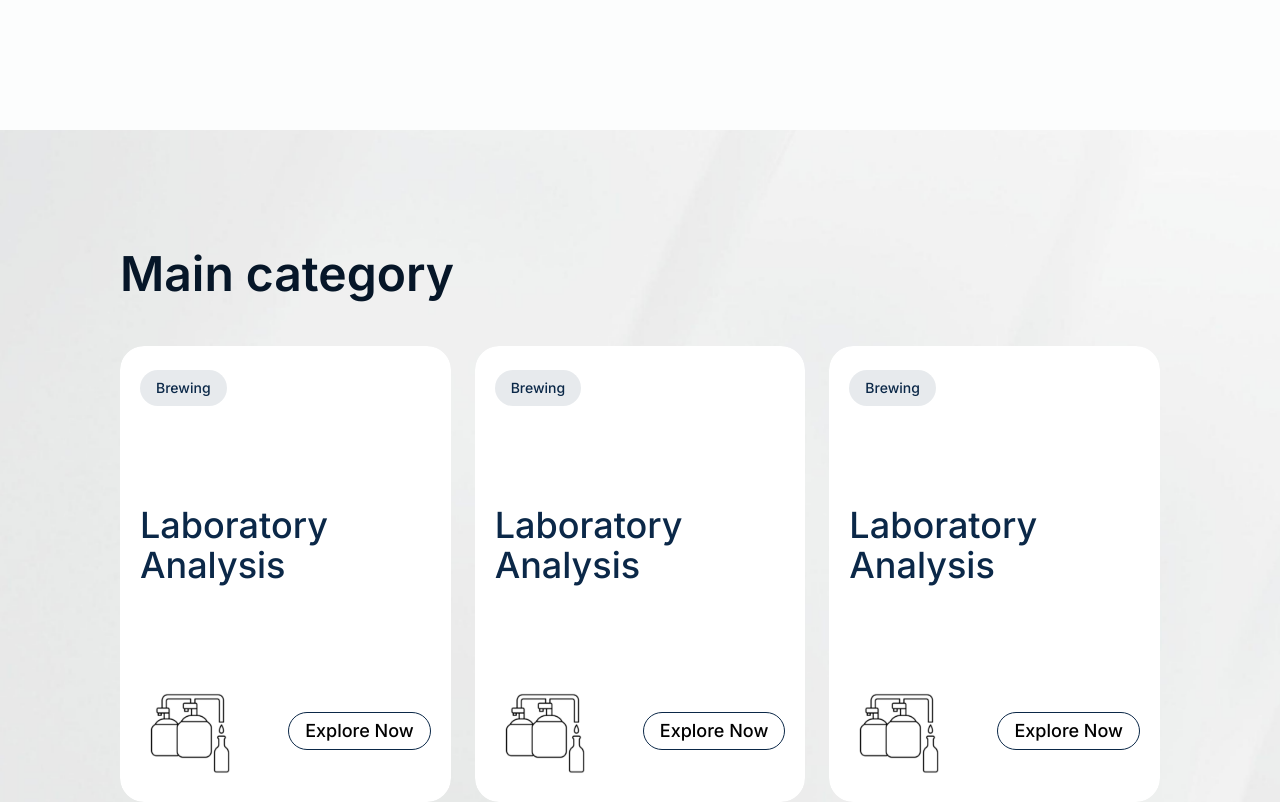
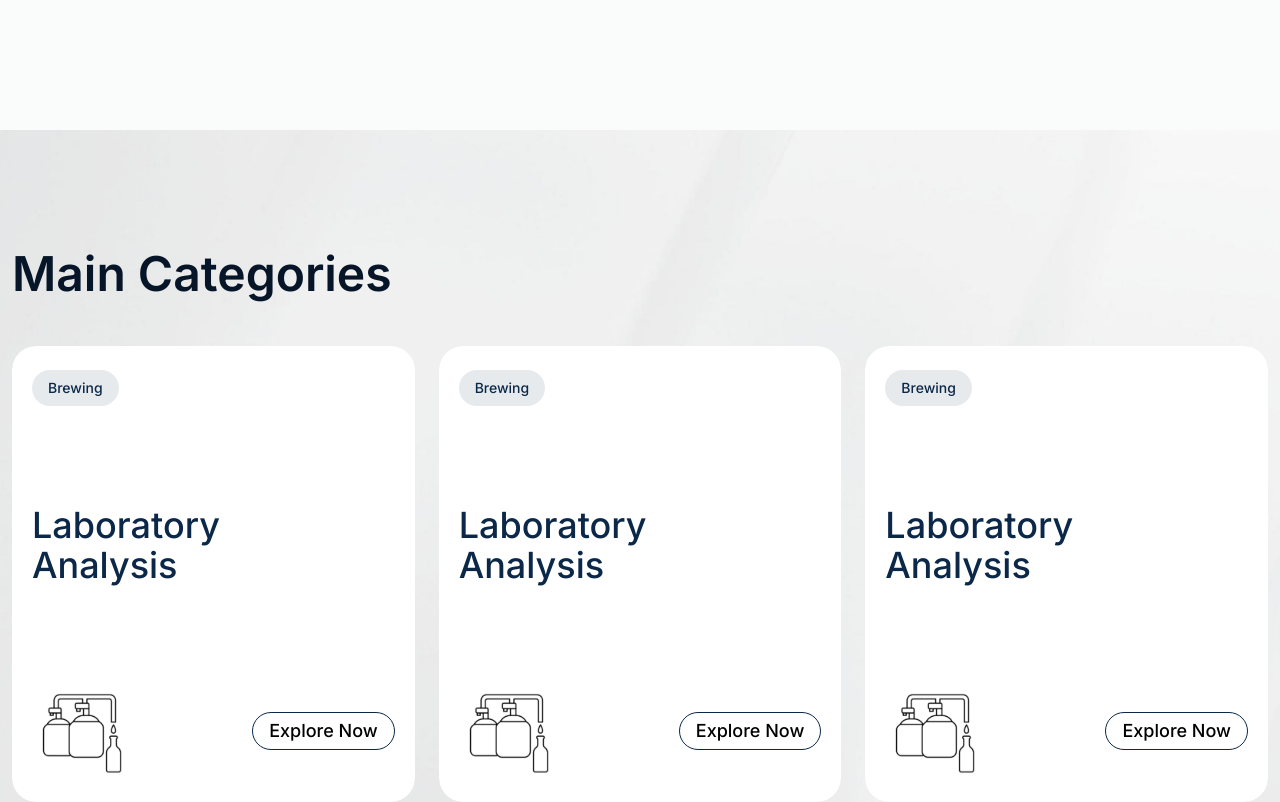
Before and after one commit to chandan9074/WHC-Lab-Customer, a Next.js app: page / in a window 1280 px wide. Shown: the part 1300-2102 px from the top of the page. Built offline with nearby package versions, Linux system fonts and the light colour scheme.

Commit message:
refeat: fix home section issues

```diff
--- a/src/components/Buttons/IconWithLabel.jsx
+++ b/src/components/Buttons/IconWithLabel.jsx
@@ -4,7 +4,7 @@ import Icons from "../../../public/assets/Icons";
 
 const IconWithLabel = ({ align = "right", label }) => {
     return (
-        <button className="py-3.5 px-6 rounded-full bg-brand-blue-500 flex items-center gap-2.5 sm:w-auto w-full justify-center">
+        <button className="py-3 sm:py-3.5 px-6 rounded-full bg-brand-blue-500 flex items-center gap-2.5 sm:w-auto w-full justify-center">
             {align === "left" && (
                 <Image
                     src={Icons.arrow_up_right_white}
--- a/src/components/common/MegaMenu.jsx
+++ b/src/components/common/MegaMenu.jsx
@@ -21,8 +21,9 @@ const MegaMenu = ({ setOpen, open }) => {
                 loop
                 className="fixed top-0 left-0 w-full h-screen object-cover"
             />
-            <div className="w-full flex justify-center">
-                <div className="container mx-auto absolute top-0 py-9">
+            <div className="bg-black bg-opacity-25 fixed w-full h-full" />
+            <div className="w-full flex justify-center h-full absolute top-0">
+                <div className="container mx-auto py-9">
                     <div className="flex justify-end">
                         <button
                             onClick={() => {
@@ -41,7 +42,6 @@ const MegaMenu = ({ setOpen, open }) => {
                     <div className="grid grid-cols-12 lg:mt-12 md:mt-8 sm:mt-6 mt-4 mx-4 gap-6">
                         <div className="col-span-12 lg:col-span-8 flex flex-col gap-[13px]">
                             {megaMenuMainLinks.map((item) => (
-
                                 <div
                                     key={item._id}
                                     className=""
--- /dev/null
+++ b/src/components/common/SectionHeader.jsx
@@ -0,0 +1,11 @@
+import React from "react";
+
+const SectionHeader = ({ title }) => {
+    return (
+        <h1 className="text-brand-blue-800 font-semibold lg:text-5xl md:text-4xl sm:text-3xl text-2xl">
+            {title}
+        </h1>
+    );
+};
+
+export default SectionHeader;
--- a/src/sections/Home/Hero/HeroLeftSide.jsx
+++ b/src/sections/Home/Hero/HeroLeftSide.jsx
@@ -5,7 +5,7 @@ const HeroLeftSide = () => {
     return (
         <div>
             <h4 className="lg:text-base md:text-sm text-xs font-semibold text-brand-blue-800">
-                Welcome To The WHC Lab
+                WELCOME TO THE WHC LAB
             </h4>
             <h1 className="lg:text-5xl md:text-4xl sm:text-3xl text-[28px] text-brand-blue-800 font-semibold lg:leading-[62px] md:leading-[50px] sm:leading-10 leading-9 lg:w-[560px] w-full md:mt-6 mt-3">
                 Brewing the Finest Yeast in Europe
--- a/src/sections/Home/MainCategories/CategoryCard.jsx
+++ b/src/sections/Home/MainCategories/CategoryCard.jsx
@@ -1,9 +1,9 @@
-"use client"
+"use client";
 
-import { useState } from 'react';
-import styles from './CategoryCard.module.css';
-import Icons from '../../../../public/assets/Icons';
-import Image from 'next/image';
+import { useState } from "react";
+import styles from "./CategoryCard.module.css";
+import Icons from "../../../../public/assets/Icons";
+import Image from "next/image";
 
 const CategoryCard = () => {
     const [hoveredIndex, setHoveredIndex] = useState(null);
@@ -29,20 +29,29 @@ const CategoryCard = () => {
                 </figure>
             </div> */}
 
-
-            <div className='cursor-pointer' onClick={() => console.log('Navigating to another page')}>
-                <figure className={`${styles.snip0025} ${hoveredIndex === 0 ? styles.hover : ''}`} onMouseEnter={() => handleMouseEnter(0)} onMouseLeave={handleMouseLeave}>
-
-
-                    <div className='clipBox'>
-
+            <div
+                className="cursor-pointer"
+                onClick={() => console.log("Navigating to another page")}
+            >
+                <figure
+                    className={`${styles.snip0025} ${
+                        hoveredIndex === 0 ? styles.hover : ""
+                    }`}
+                    onMouseEnter={() => handleMouseEnter(0)}
+                    onMouseLeave={handleMouseLeave}
+                >
+                    <div className="clipBox">
                         <i className="ion-ios-arrow-thin-right myImage -rotate-45"></i>
                         <div className={styles.curl}></div>
                     </div>
 
-                    <div className={`bg-white rounded-3xl flex flex-col gap-12 px-4 py-5 md:px-5 md:py-6 md:h-[456px] md:gap-0 md:justify-between`}>
+                    <div
+                        className={`bg-white md:rounded-3xl rounded-2xl flex flex-col gap-12 px-4 py-5 md:px-5 md:py-6 md:h-[456px] md:gap-0 md:justify-between`}
+                    >
                         <div className="flex justify-between items-center">
-                            <button className="bg-[#E7EAED] rounded-3xl py-[6.5px] px-[13px] text-sm text-brand-blue-500 font-medium md:py-2 md:px-4">Brewing</button>
+                            <button className="bg-[#E7EAED] rounded-3xl py-[6.5px] px-[13px] text-sm text-brand-blue-500 font-medium md:py-2 md:px-4">
+                                Brewing
+                            </button>
                             {/* <Image
                                 src={Icons.arrow_up_right_brand_blue_gradient}
                                 alt='Arrow up right'
@@ -53,23 +62,25 @@ const CategoryCard = () => {
                                 className={`w-10 h-10 ${hoveredIndex === 0 ? 'transition duration-50 delay-100' : 'hidden'}`}
                             /> */}
                         </div>
-                        <h3 className="text-brand-blue-500 font-medium text-xl md:text-4xl">Laboratory <br /> Analysis</h3>
+                        <h3 className="text-brand-blue-500 font-medium text-xl md:text-4xl">
+                            Laboratory <br /> Analysis
+                        </h3>
                         <div className="flex justify-between items-center">
                             <Image
                                 src={Icons.brewing_yeast}
-                                alt='Arrow up right'
+                                alt="Arrow up right"
                                 width={1000}
                                 height={1000}
                                 className="w-24"
                             />
-                            <button className="rounded-[20px] border border-brand-blue-500 text-sm font-medium px-[13px] py-[6.5px] md:text-[18px] md:px-4 md:py-2">Explore Now</button>
+                            <button className="rounded-[20px] border border-brand-blue-500 text-sm font-medium px-[13px] py-[6.5px] md:text-[18px] md:px-4 md:py-2">
+                                Explore Now
+                            </button>
                         </div>
                     </div>
-
                 </figure>
             </div>
         </>
-
     );
 };
 
--- a/src/sections/Home/MainCategories/MainCategoriesContainer.jsx
+++ b/src/sections/Home/MainCategories/MainCategoriesContainer.jsx
@@ -3,15 +3,20 @@ import Icons from "../../../../public/assets/Icons";
 import Image from "next/image";
 import Images from "../../../../public/assets/Images";
 import CategoryCard from "./CategoryCard";
-
+import SectionHeader from "@/components/common/SectionHeader";
 
 const MainCategoriesContainer = () => {
     return (
-        <div className="bg-cover bg-no-repeat bg-center" style={{ backgroundImage: 'url("/assets/Images/main_category_section_banner.png")' }}>
-            <div className="flex flex-col gap-6 py-9 px-6 md:p-[120px] md:gap-12">
-                <p className="font-semibold text-2xl text-brand-blue-800 md:text-5xl">Main category</p>
-                <div className="grid grid-cols-1 gap-6 lg:grid-cols-3 h-full">
-
+        <div
+            className="bg-cover bg-no-repeat bg-center"
+            style={{
+                backgroundImage:
+                    'url("/assets/Images/main_category_section_banner.png")',
+            }}
+        >
+            <div className="flex flex-col container mx-auto px-6 sm:px-3 xl:py-[120px] lg:py-20 md:py-14 sm:py-10 py-6 gap-6 md:gap-12">
+                <SectionHeader title={"Main Categories"} />
+                <div className="grid grid-cols-1 sm:grid-cols-2 lg:grid-cols-3 gap-6 h-full">
                     {/* <div className="relative overflow-hidden">
                         <div className="bg-red-500 w-12 h-12 absolute right-0 top-0 transition-all ease"></div>
 
@@ -118,17 +123,12 @@ const MainCategoriesContainer = () => {
 
                     </div> */}
 
-
                     <CategoryCard />
                     <CategoryCard />
                     <CategoryCard />
-
                 </div>
-
             </div>
         </div>
-
-
     );
 };
 
--- a/src/sections/Home/Offer/OfferContainer.jsx
+++ b/src/sections/Home/Offer/OfferContainer.jsx
@@ -3,14 +3,16 @@ import OfferLeftSide from "./OfferLeftSide";
 import OfferRightSide from "./OfferRightSide";
 import Image from "next/image";
 import Images from "../../../../public/assets/Images";
+import SectionHeader from "@/components/common/SectionHeader";
 
 const OfferContainer = () => {
     return (
         <div className="relative overflow-hidden">
             <div className="container mx-auto px-6 sm:px-3 xl:py-[120px] lg:py-20 md:py-14 sm:py-10 py-6 relative z-20">
-                <h1 className="text-brand-blue-800 font-semibold lg:text-5xl md:text-4xl sm:text-3xl text-2xl">
+                {/* <h1 className="text-brand-blue-800 font-semibold lg:text-5xl md:text-4xl sm:text-3xl text-2xl">
                     VARIOUS SERVICES WE OFFER
-                </h1>
+                </h1> */}
+                <SectionHeader title={"VARIOUS SERVICES WE OFFER"} />
                 <div className="grid grid-cols-12 xl:mt-20 lg:mt-14 md:mt-11 sm:mt-8 mt-6">
                     <OfferLeftSide />
                     <OfferRightSide />
--- a/src/sections/Home/Offer/OfferLeftSide.jsx
+++ b/src/sections/Home/Offer/OfferLeftSide.jsx
@@ -4,7 +4,7 @@ import React from "react";
 const OfferLeftSide = () => {
     return (
         <div className="lg:col-span-5 col-span-12">
-            <p className="lg:text-xl md:text-lg sm:text-base text-sm font-light w-full sm:w-96 text-brand-blue-800-80% md:mb-9 mb-6">
+            <p className="lg:text-xl md:text-lg sm:text-base text-sm font-light w-full sm:w-96 text-brand-blue-800-80% md:mb-9 mb-7">
                 We offer a range of different services be it yeast, laboratory
                 testing, enzymes, processing aids or technical consulting.
             </p>
--- a/src/sections/Home/Offer/OfferRightSide.jsx
+++ b/src/sections/Home/Offer/OfferRightSide.jsx
@@ -6,7 +6,7 @@ import Buttons from "@/components/Buttons";
 const OfferRightSide = () => {
     return (
         <div className="lg:col-span-7 col-span-12 ">
-            <div className="lg:space-y-20 md:space-y-16 sm:space-y-10 space-y-8">
+            <div className="lg:space-y-20 md:space-y-16 sm:space-y-10 space-y-12">
                 {offerData.map((item) => (
                     <OfferCard key={item._id} data={item} />
                 ))}
--- a/src/sections/Home/Product/ProductContainer.jsx
+++ b/src/sections/Home/Product/ProductContainer.jsx
@@ -4,7 +4,7 @@ import ProductCard from "./ProductCard";
 
 const ProductContainer = () => {
     return (
-        <div className="bg-light-gray w-full py-[36px] sm:py-[46px] md:py-[56px] lg:py-[120px] flex items-center flex-wrap gap-6 overflow-x-auto">
+        <div className="bg-neutral-10 w-full py-9 sm:py-[46px] md:py-[56px] lg:py-[120px] flex items-center flex-wrap gap-6 overflow-x-auto">
             <Marquee className="gap-5" speed={100} style={{ padding: "10px" }}>
                 {products.map((data, index) => {
                     return (
--- a/tailwind.config.js
+++ b/tailwind.config.js
@@ -26,6 +26,7 @@ module.exports = {
                 "light-gray": "rgba(235, 237, 240, 0.15)",
                 "stroke-white": "#E7EAED",
                 "brand-green-200": "#D7E6B9",
+                "neutral-10": "#FAFBFB",
             },
         },
     },
```
Also changed, not shown: src/sections/Home/MarketingSection/SingleMarketingSection.jsx (+4 -3 lines).
